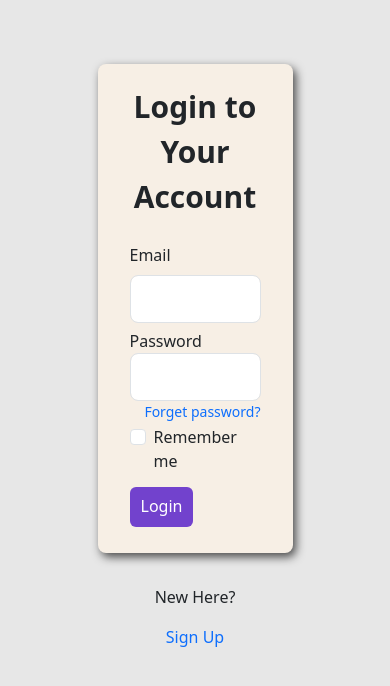
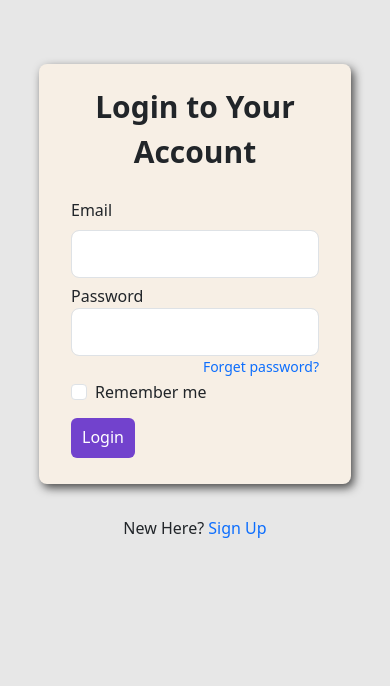
Before and after one commit to Regardo-54/SnapPost, a Flask app: page /login in a window 390 px wide. Shown: the part 63-749 px from the top of the page. Run offline with Flask 3, Linux system fonts and the light colour scheme; some libraries are stand-ins or nearby versions.

Commit message:
Updated with of login and registration

```diff
--- a/main/static/account.css
+++ b/main/static/account.css
@@ -5,7 +5,7 @@
     border-radius: 6px;
 }
 .rounded-circle{
-    object-fit: contain;
+    object-fit: cover;
     border-radius: 50%;
 }
 .account{
--- a/main/static/login.css
+++ b/main/static/login.css
@@ -38,10 +38,14 @@
 }
 
 @media (max-width:427px){
-    .sign_up_text p{
-        display:block;
-        font-weight: 500;
+    .login_container{
+        width: 80%;
+        margin: auto;
+        margin-top: 4rem;
+        padding: 20px 2rem;
+        height: fit-content ;
     }
+
 }
 .btn-sign{
     background-color: #7242cd;
--- a/main/static/registration.css
+++ b/main/static/registration.css
@@ -24,3 +24,12 @@
 .form-group{
     margin-bottom: 6px;
 }
+
+@media (max-width:426px){
+    .content-section-regi{
+        width: 88%;
+        margin: auto;
+        margin-top: 4rem;
+        padding: 10px 2rem;
+    }
+}
```
Also changed, not shown: run.py (line endings or trailing spaces).
